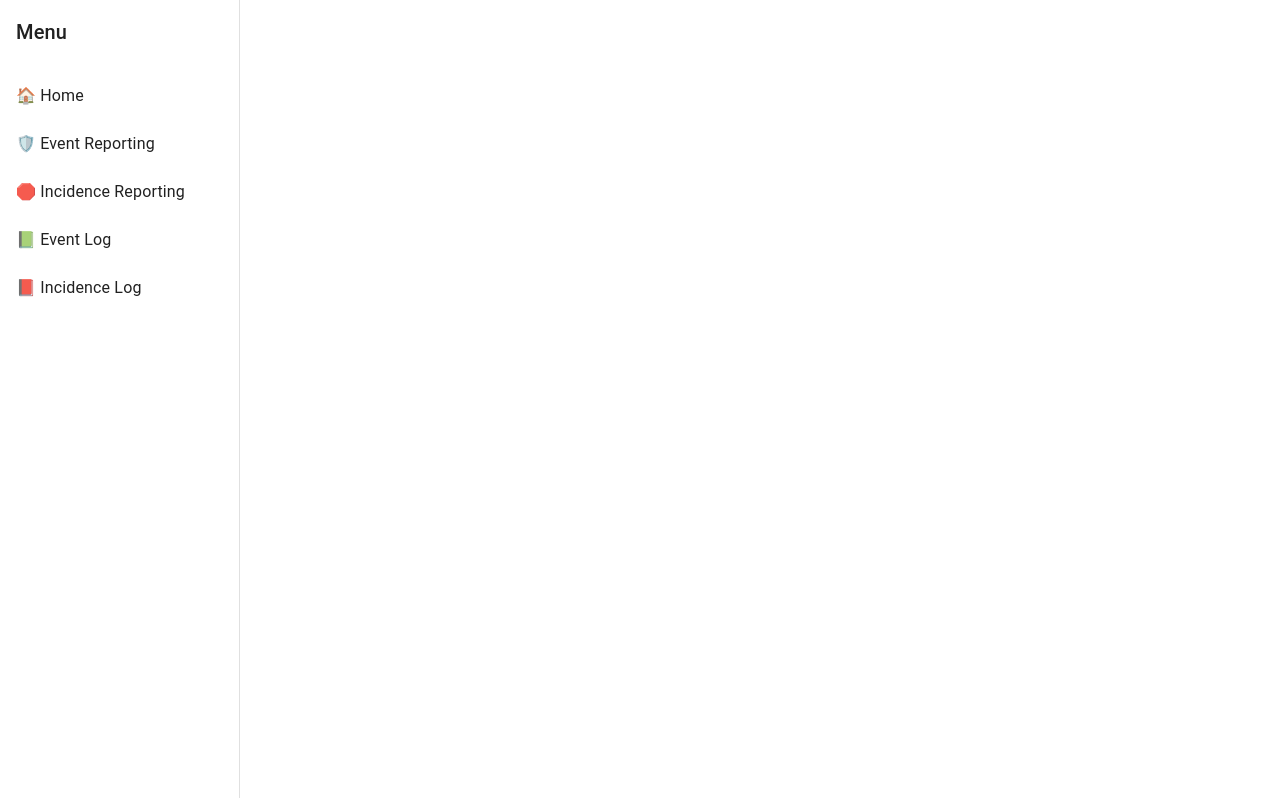
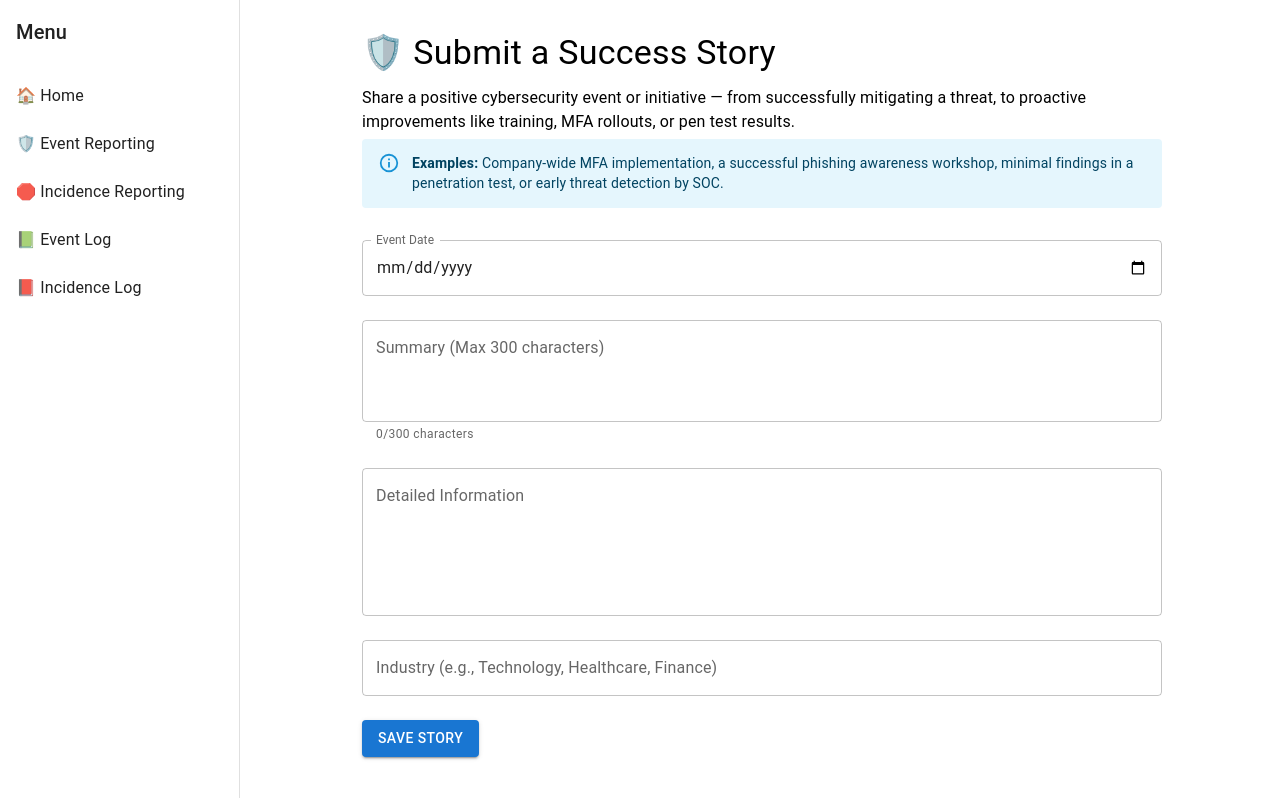
Before and after one commit to JoSt1703/positive_incidence_reporting, a React (Vite) app: page /positive-entry in a window 1280 px wide. Built offline with nearby package versions, Linux system fonts and the light colour scheme.

Commit message:
success form

```diff
--- a/src/App.jsx
+++ b/src/App.jsx
@@ -3,6 +3,8 @@ import { Box, Drawer, List, ListItem, ListItemText, Typography } from '@mui/mate
 import Home from './pages/Home'
 import NegativeEntry from './pages/NegativeEntry'
 import NegativeViewEdit from './pages/NegativeViewEdit'
+import PositiveEntry from './pages/PositiveEntry'
+import PositiveViewEdit from './pages/PositiveViewEdit'
 
 const drawerWidth = 240
 const adjustedMargin = drawerWidth - 150
@@ -63,6 +65,9 @@ export default function App() {
           <Route path="/negative-entry" element={<NegativeEntry />} />
           <Route path="/edit/:index" element={<NegativeEntry />} />
           <Route path="/negative-view" element={<NegativeViewEdit />} />
+          <Route path="/positive-entry" element={<PositiveEntry />} />
+          <Route path="/positive-edit/:index" element={<PositiveEntry />} />
+          <Route path="/positive-view" element={<PositiveViewEdit />} />
           </Routes>
         </Box>
       </Box>
--- a/src/pages/NegativeViewEdit.jsx
+++ b/src/pages/NegativeViewEdit.jsx
@@ -36,7 +36,7 @@ export default function NegativeViewEdit() {
   return (
     <Box sx={{ maxWidth: 900, mx: 'auto', mt: 4 }}>
       <Typography variant="h4" gutterBottom>
-        📋 Incident Log
+      📕 Incident Log
       </Typography>
 
       {incidents.length === 0 ? (
--- a/src/pages/PositiveEntry.jsx
+++ b/src/pages/PositiveEntry.jsx
@@ -1,3 +1,98 @@
+// /pages/PositiveEntry.jsx
+import { useForm } from 'react-hook-form'
+import { Box, Button, TextField, Typography, Alert } from '@mui/material'
+import { useNavigate, useParams } from 'react-router-dom'
+import { useEffect } from 'react'
+
 export default function PositiveEntry() {
-    return <h2>Positive Event Reporting</h2>
+  const { index } = useParams()
+  const navigate = useNavigate()
+  const stored = JSON.parse(localStorage.getItem('successStories')) || []
+
+  const { handleSubmit, register, reset, watch } = useForm({
+    defaultValues: {
+      date: '',
+      summary: '',
+      detailed_info: '',
+      industry: ''
+    }
+  })
+
+  useEffect(() => {
+    if (index !== undefined && stored[index]) {
+      reset(stored[index])
+    }
+  }, [index, reset])
+
+  const onSubmit = (data) => {
+    if (index !== undefined) {
+      stored[parseInt(index)] = data
+    } else {
+      stored.push(data)
+    }
+    localStorage.setItem('successStories', JSON.stringify(stored))
+    navigate('/positive-view')
   }
+
+  const summary = watch('summary') || ''
+
+  return (
+    <Box sx={{ maxWidth: 800, mx: 'auto' }}>
+      <Typography variant="h4" gutterBottom>
+        🛡️ Submit a Success Story
+      </Typography>
+      <Typography gutterBottom>
+        Share a positive cybersecurity event or initiative — from successfully mitigating a threat,
+        to proactive improvements like training, MFA rollouts, or pen test results.
+      </Typography>
+
+      <Alert severity="info" sx={{ mb: 2 }}>
+        <strong>Examples:</strong> Company-wide MFA implementation, a successful phishing awareness workshop,
+        minimal findings in a penetration test, or early threat detection by SOC.
+      </Alert>
+
+      <Box component="form" onSubmit={handleSubmit(onSubmit)} noValidate>
+        <TextField
+          {...register('date', { required: true })}
+          label="Event Date"
+          type="date"
+          InputLabelProps={{ shrink: true }}
+          fullWidth
+          margin="normal"
+        />
+
+        <TextField
+          {...register('summary', { required: true, maxLength: 300 })}
+          label="Summary (Max 300 characters)"
+          multiline
+          rows={3}
+          fullWidth
+          margin="normal"
+          helperText={`${summary.length}/300 characters`}
+        />
+
+        <TextField
+          {...register('detailed_info', { required: true })}
+          label="Detailed Information"
+          multiline
+          rows={5}
+          fullWidth
+          margin="normal"
+        />
+
+        <TextField
+          {...register('industry', { required: true })}
+          label="Industry (e.g., Technology, Healthcare, Finance)"
+          fullWidth
+          margin="normal"
+        />
+
+        <Box sx={{ mt: 2 }}>
+          <Button type="submit" variant="contained">
+            Save Story
+          </Button>
+        </Box>
+      </Box>
+    </Box>
+  )
+}
--- a/src/pages/PositiveViewEdit.jsx
+++ b/src/pages/PositiveViewEdit.jsx
@@ -1,3 +1,107 @@
+// /pages/PositiveViewEdit.jsx
+import { useState, useEffect } from 'react'
+import { Box, Typography, Table, TableBody, TableCell, TableContainer, TableHead, TableRow, Paper, Button, Stack } from '@mui/material'
+import { useNavigate } from 'react-router-dom'
+
+const EXAMPLE_STORIES = [
+  {
+    date: '2024-08-01',
+    summary: 'Rolled out company-wide MFA enforcement.',
+    detailed_info: 'Successfully implemented multi-factor authentication across all departments using hardware tokens.',
+    industry: 'Technology'
+  },
+  {
+    date: '2024-06-15',
+    summary: 'Conducted phishing workshop with high engagement.',
+    detailed_info: 'Led a live phishing simulation workshop. 85% of employees completed follow-up training.',
+    industry: 'Finance'
+  },
+  {
+    date: '2024-07-10',
+    summary: 'Completed pen test with minimal findings.',
+    detailed_info: 'External firm found only low-priority misconfigurations during penetration testing.',
+    industry: 'Healthcare'
+  }
+]
+
 export default function PositiveViewEdit() {
-    return <h2>Positive Event Log</h2>
+  const [stories, setStories] = useState([])
+  const navigate = useNavigate()
+
+  useEffect(() => {
+    const stored = JSON.parse(localStorage.getItem('successStories'))
+    if (!stored || stored.length === 0) {
+      localStorage.setItem('successStories', JSON.stringify(EXAMPLE_STORIES))
+      setStories(EXAMPLE_STORIES)
+    } else {
+      setStories(stored)
+    }
+  }, [])
+
+  const handleEdit = (index) => {
+    navigate(`/positive-edit/${index}`)
   }
+
+  const handleDelete = (index) => {
+    const updated = [...stories]
+    updated.splice(index, 1)
+    setStories(updated)
+    localStorage.setItem('successStories', JSON.stringify(updated))
+  }
+
+  const handleDownloadOne = (story, index) => {
+    const json = JSON.stringify(story, null, 2)
+    const blob = new Blob([json], { type: 'application/json' })
+    const url = URL.createObjectURL(blob)
+    const a = document.createElement('a')
+    a.href = url
+    a.download = `success_story_${index + 1}.json`
+    a.click()
+    URL.revokeObjectURL(url)
+  }
+
+  return (
+    <Box sx={{ maxWidth: 900, mx: 'auto', mt: 4 }}>
+      <Typography variant="h4" gutterBottom>
+        📗 Event Log
+      </Typography>
+
+      {stories.length === 0 ? (
+        <Typography>No stories submitted yet.</Typography>
+      ) : (
+        <TableContainer component={Paper}>
+          <Table>
+            <TableHead>
+              <TableRow>
+                <TableCell>Date</TableCell>
+                <TableCell>Summary</TableCell>
+                <TableCell>Actions</TableCell>
+              </TableRow>
+            </TableHead>
+            <TableBody>
+              {stories.map((story, index) => (
+                <TableRow key={index}>
+                  <TableCell>{story.date}</TableCell>
+                  <TableCell>{story.summary}</TableCell>
+                  <TableCell>
+                    <Stack spacing={1} direction="row">
+                      <Button variant="outlined" size="small" onClick={() => handleEdit(index)}>
+                        Edit
+                      </Button>
+                      <Button variant="outlined" size="small" color="error" onClick={() => handleDelete(index)}>
+                        Delete
+                      </Button>
+                      <Button variant="outlined" size="small" onClick={() => handleDownloadOne(story, index)}>
+                        ⬇️ JSON
+                      </Button>
+                    </Stack>
+                  </TableCell>
+                </TableRow>
+              ))}
+            </TableBody>
+          </Table>
+        </TableContainer>
+      )}
+    </Box>
+  )
+}
```
